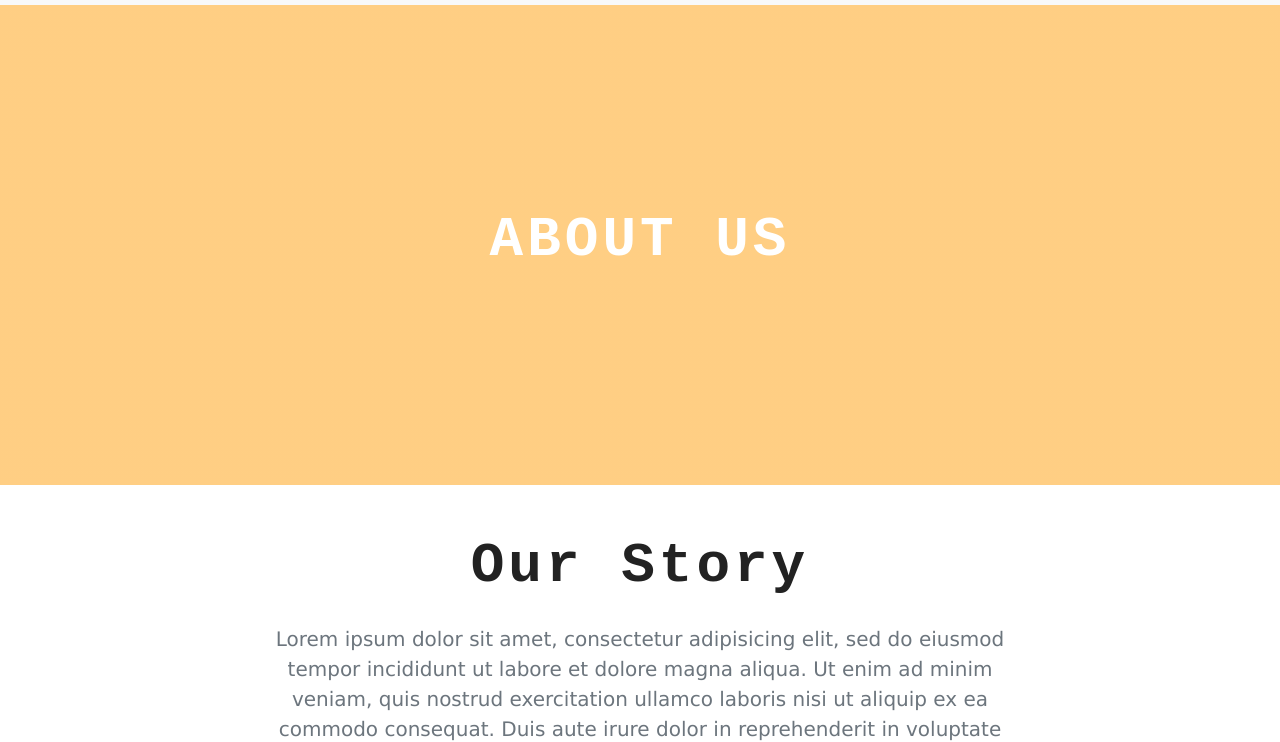
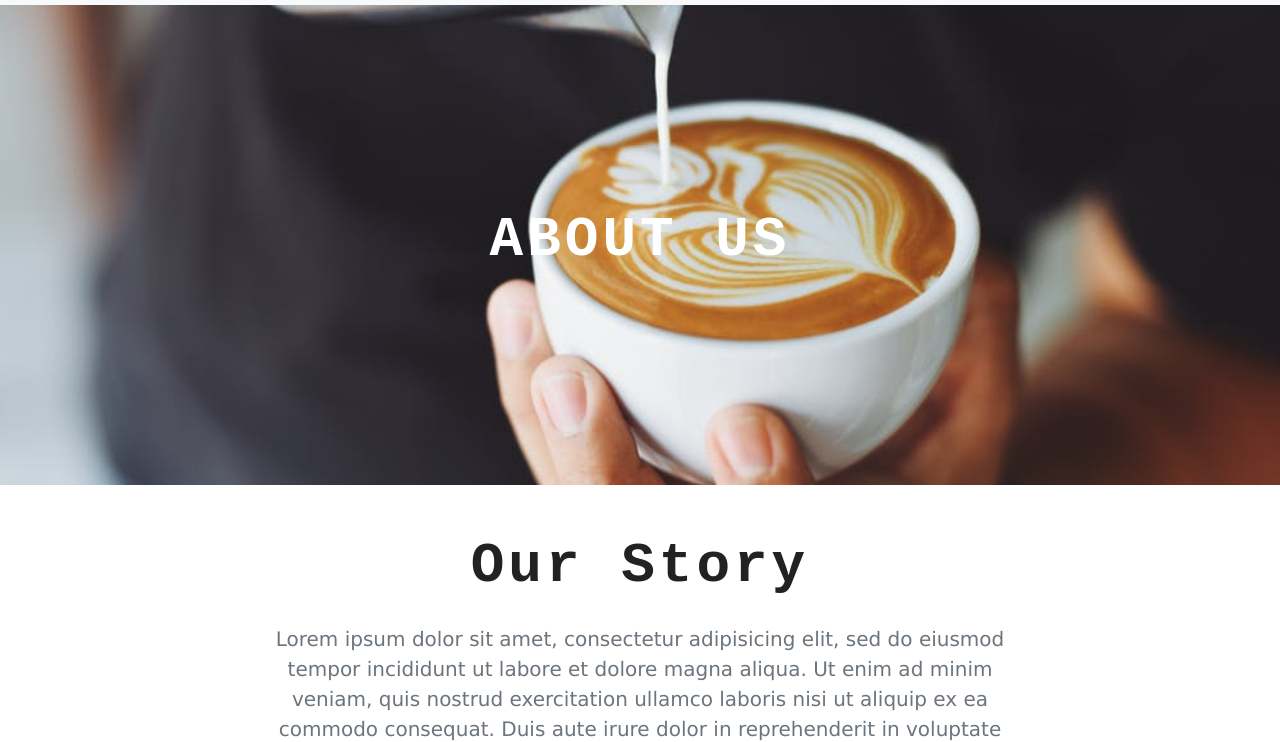
Before and after one commit to Abderrahmenla/coffee-shop, a Gatsby site: page /about in a window 1280 px wide. Shown: the part 69-811 px from the top of the page. Built offline with nearby package versions, Linux system fonts and the light colour scheme; Gatsby itself is replaced by a stand-in of ours.

Commit message:
linear changes

```diff
--- a/src/components/layout.css
+++ b/src/components/layout.css
@@ -34,10 +34,7 @@
   display: flex;
   align-items: center;
   justify-content: center;
-  background: linear-gradient(
-    rgba(255, 158, 9, 0.5),
-    rgba(255, 158, 9, 0.5)
-  ) !important;
+  background: linear-gradient(rgba(255, 158, 9, 0.5), rgba(255, 158, 9, 0.5));
   background-position: center;
   background-size: cover;
 }
```
